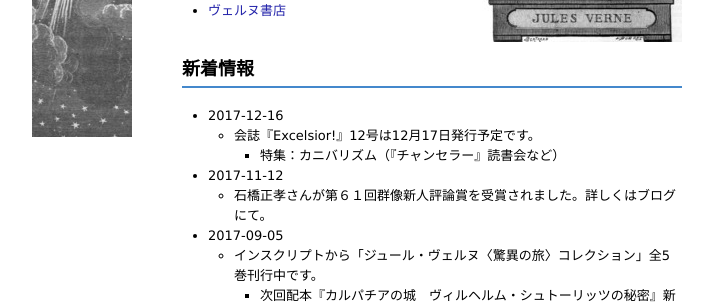
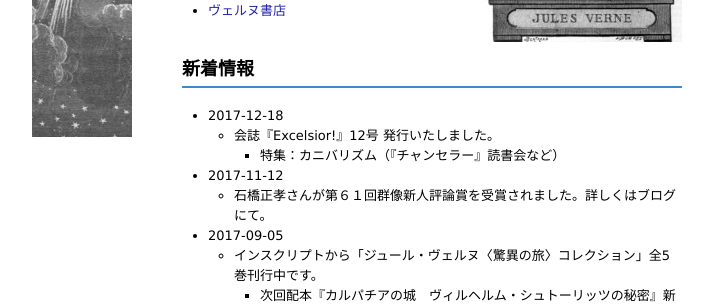
Before and after one commit to sjev2006/sjev2006.github.io, a Jekyll site: the page built from index.md, in a window 1280 px wide. Shown: the part 379-683 px from the top of the page, without its empty margins (283-996 px from the left). Built offline with Jekyll 4.4.1, drawn with Linux system fonts in a browser that asks for light colours.

Commit message:
Update index.yml

```diff
--- a/_data/index.yml
+++ b/_data/index.yml
@@ -1,5 +1,5 @@
-- date: 2017-12-16
-  summary: 会誌『Excelsior!』12号は12月17日発行予定です。
+- date: 2017-12-18
+  summary: 会誌『Excelsior!』12号 発行いたしました。
   detail:
   - 特集：カニバリズム（『チャンセラー』読書会など）
 
```
